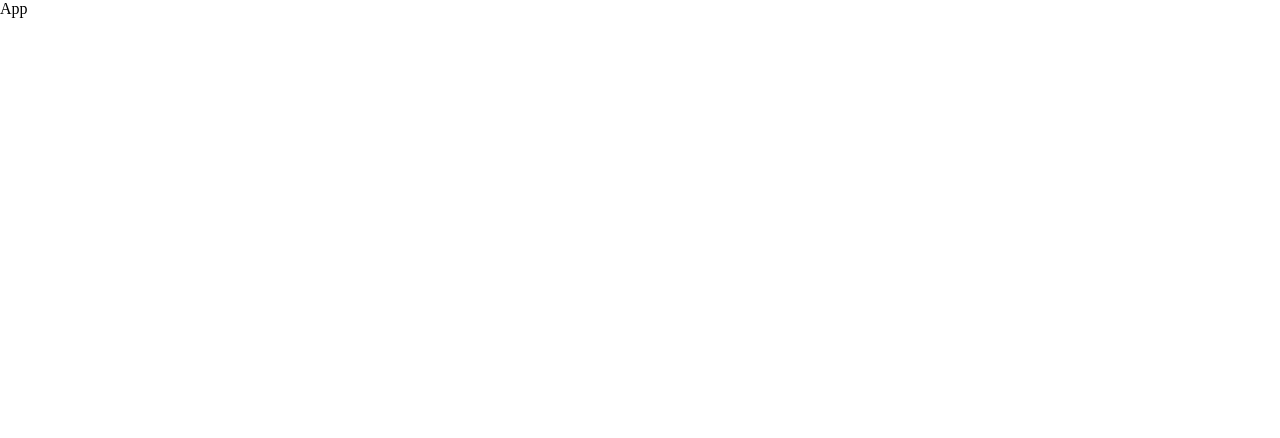
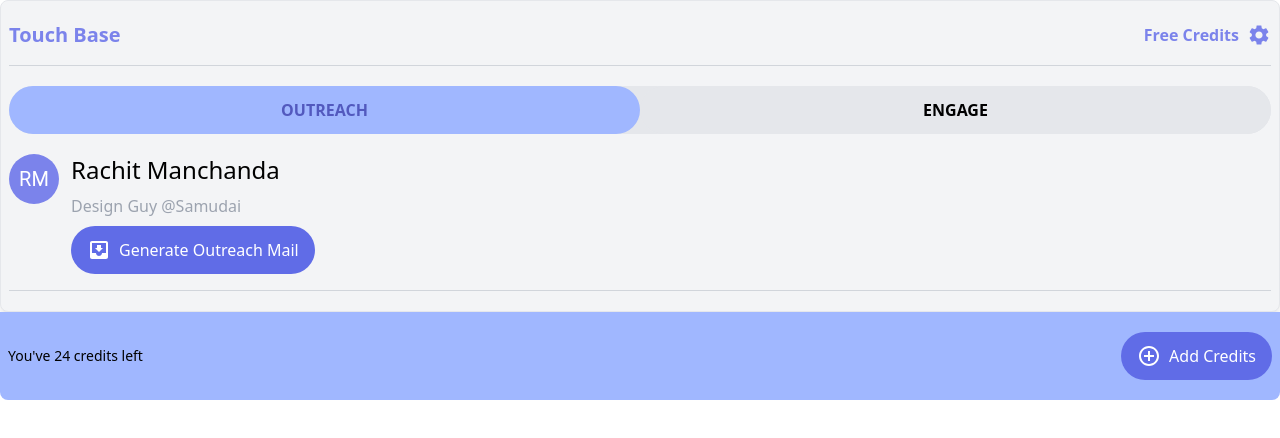
Before and after one commit to kushagrakrish/touch-based-frontend, a React (Create React App) app: page / in a window 1280 px wide. Shown: the top 438 px of the page. Built offline with nearby package versions, Linux system fonts and the light colour scheme.

Commit message:
User profile completed on small devices

```diff
--- a/src/App.js
+++ b/src/App.js
@@ -1,7 +1,12 @@
 import React from "react";
+import UserProfile from "./components/UserProfile";
 
 const App = () => {
-  return <div>App</div>;
+  return (
+    <>
+      <UserProfile />
+    </>
+  );
 };
 
 export default App;
--- /dev/null
+++ b/src/components/UserProfile.jsx
@@ -0,0 +1,59 @@
+import React from "react";
+import SettingsIcon from "@mui/icons-material/Settings";
+import { Avatar } from "@mui/material";
+import MoveToInboxIcon from "@mui/icons-material/MoveToInbox";
+import AddCircleOutlineIcon from "@mui/icons-material/AddCircleOutline";
+const UserProfile = () => {
+  return (
+    <>
+      <div className='px-2 bg-gray-100 border rounded-lg shadow-lg py-5'>
+        {/* Header */}
+        <div className='w-full flex items-center justify-between border-b border-gray-300 pb-4'>
+          <h1 className='text-xl text-[#7B83EB] font-bold'>Touch Base</h1>
+          <div className='flex flex-row-reverse items-center gap-2'>
+            <SettingsIcon className='text-[#7B83EB]' />
+            <h2 className='text-base font-semibold text-[#7B83EB]'>
+              Free Credits
+            </h2>
+          </div>
+        </div>
+        {/* Toogle Tabs */}
+        <div className='w-full rounded-full bg-gray-200 flex items-center my-5'>
+          <div className='rounded-full py-3 px-3 text-center w-1/2 text-[#5259be] font-semibold bg-[#a0b7ff]'>
+            OUTREACH
+          </div>
+          <div className='bg-gray-200 rounded-full py-3 px-3 text-center font-semibold w-1/2'>
+            ENGAGE
+          </div>
+        </div>
+        {/* Content Div */}
+        <div className='flex items-start gap-3 border-b border-gray-300 pb-4'>
+          <Avatar sx={{ bgcolor: "#7B83EB", width: 50, height: 50 }}>RM</Avatar>
+          {/* Content */}
+          <div>
+            <h1 className='text-2xl font-medium text-black'>
+              Rachit Manchanda
+            </h1>
+            <h2 className='text-base font-normal text-gray-400 my-2'>
+              Design Guy @Samudai
+            </h2>
+            <button className='bg-[#606ce7] text-white px-4 font-normal py-3 rounded-full flex items-center gap-2'>
+              <MoveToInboxIcon />
+              Generate Outreach Mail
+            </button>
+          </div>
+        </div>
+        {/* Footer */}
+      </div>
+      <div className='py-5 bg-[#a0b7ff] flex items-center justify-between px-2 rounded-b-lg'>
+        <h3 className='font-medium text-sm'>You've 24 credits left</h3>
+        <button className='bg-[#606ce7] text-white px-4 font-normal py-3 rounded-full flex items-center gap-2'>
+          <AddCircleOutlineIcon />
+          Add Credits
+        </button>
+      </div>
+    </>
+  );
+};
+
+export default UserProfile;
--- a/src/index.css
+++ b/src/index.css
@@ -1,3 +1,7 @@
+@tailwind base;
+@tailwind components;
+@tailwind utilities;
+
 * {
   padding: 0;
   margin: 0;
--- /dev/null
+++ b/tailwind.config.js
@@ -0,0 +1,8 @@
+/** @type {import('tailwindcss').Config} */
+module.exports = {
+  content: ["./src/**/*.{html,js,jsx}"],
+  theme: {
+    extend: {},
+  },
+  plugins: [],
+};
```
Also changed, not shown: package.json (+7 -0 lines), 2 other files (tests, documents, lock files or other folders).
